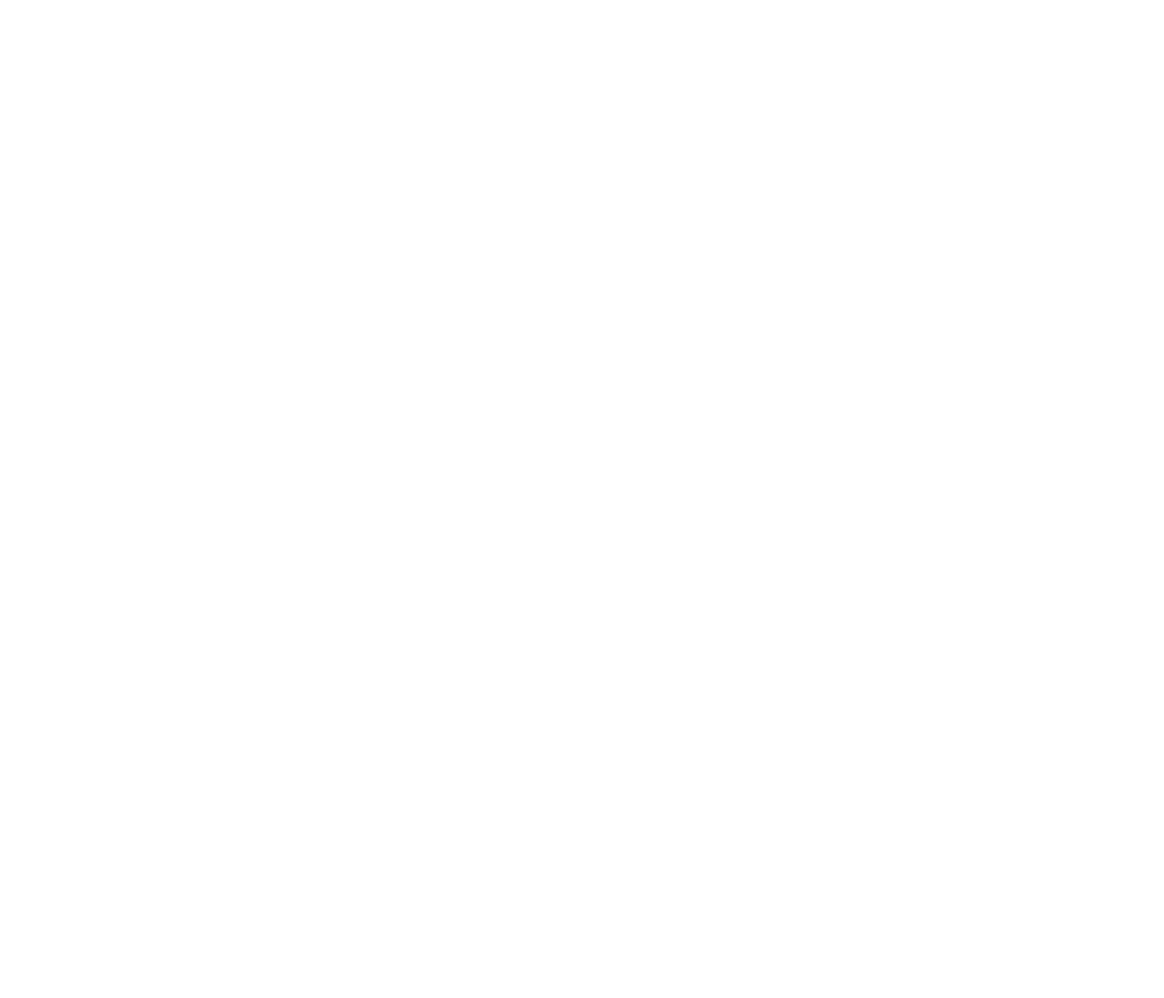
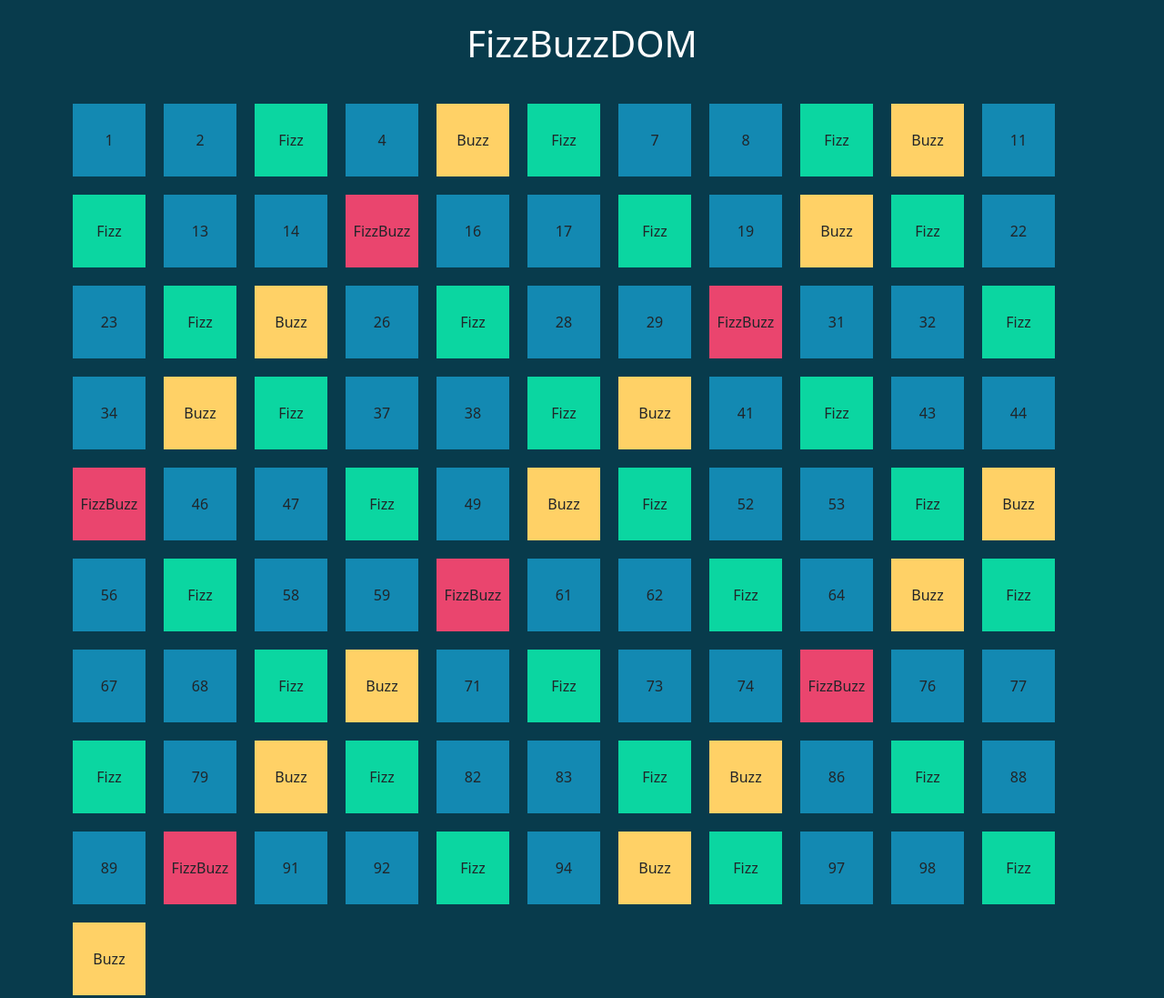
Before and after one commit to GinoGreen/js-fizzbuzzdom, a plain HTML site: page index.html in a window 1280 px wide. Shown: the whole page at 91% size. Before the commit the page ends 800 px from the top, so only its background shows below. Drawn offline with nearby package versions, Linux system fonts and the light colour scheme.

Commit message:
Esercitazione completata

```diff
--- a/css/style.css
+++ b/css/style.css
@@ -1,3 +1,21 @@
 body {
-
+   background-color: #083B4C;
 }
+.box {
+   height: 80px;
+   width: 80px;
+   margin: 10px;
+   background-color: #1389B2;
+   display: flex;
+   justify-content: center;
+   align-items: center;
+}
+.box.three {
+   background-color: #0BD6A1;
+}
+.box.five {
+   background-color: #FFD166;
+}
+.box.three-five {
+   background-color: #EA456E;
+}
--- a/index.html
+++ b/index.html
@@ -6,10 +6,14 @@
    <meta name="viewport" content="width=device-width, initial-scale=1.0">
    <link href="https://cdn.jsdelivr.net/npm/bootstrap@5.1.3/dist/css/bootstrap.min.css" rel="stylesheet" integrity="sha384-1BmE4kWBq78iYhFldvKuhfTAU6auU8tT94WrHftjDbrCEXSU1oBoqyl2QvZ6jIW3" crossorigin="anonymous">
    <link rel="stylesheet" href="css/style.css">
-   <title>Document</title>
+   <title>FizzBuzzDOM</title>
 </head>
 <body>
 
+   <div class="container">
+      <h1 class="text-white text-center py-4">FizzBuzzDOM</h1>
+      <div class="row"></div>
+   </div>
 
    <script src="js/script.js"></script>
 </body>
--- a/js/script.js
+++ b/js/script.js
@@ -0,0 +1,46 @@
+const row = document.querySelector('.row');
+
+//versione con innerHTML
+/* for (let i = 1; i <= 100; i++) {
+   const box = document.createElement('div');
+   box.className = 'box';
+   box.innerHTML = i;
+   row.append(box);
+   console.log(box);
+
+   if (!(i % 3) && !(i % 5)) {
+      box.classList.add('three-five');
+      box.innerHTML = 'FizzBuzz';
+   } else if (!(i % 3)) {
+      box.classList.add('three');
+      box.innerHTML = 'Fizz';
+   } else if (!(i % 5)) {
+      box.classList.add('five');
+      box.innerHTML = 'Buzz';
+   }
+
+   console.log(i);
+}; */
+
+//Versione con append
+for (let i = 1; i <= 100; i++) {
+   const box = document.createElement('div');
+   box.className = 'box';
+   row.append(box);
+   console.log(box);
+
+   if (!(i % 3) && !(i % 5)) {
+      box.classList.add('three-five');
+      box.append('FizzBuzz');
+   } else if (!(i % 3)) {
+      box.classList.add('three');
+      box.append('Fizz');
+   } else if (!(i % 5)) {
+      box.classList.add('five');
+      box.append('Buzz');
+   } else {
+      box.append(i);
+   }
+
+   console.log(i);
+};
```
